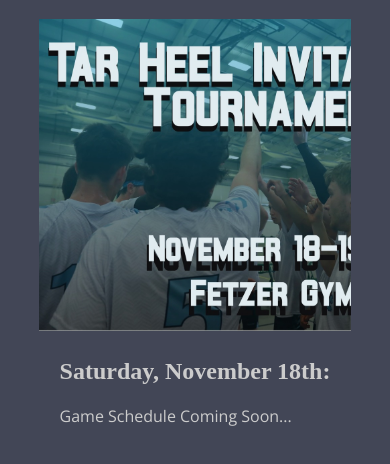
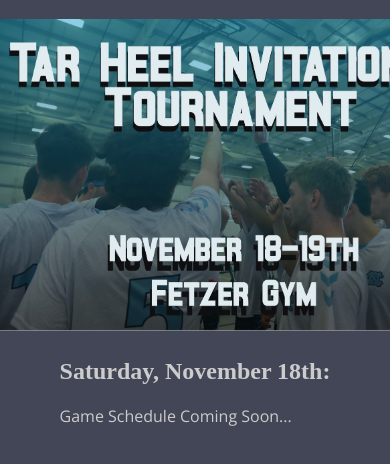
Before and after one commit to BennyBoyVW/BennyBoyVW.github.io, a plain HTML site: page schedule.html in a window 390 px wide. Shown: the part 134-598 px from the top of the page. Drawn offline with nearby package versions, Linux system fonts and the light colour scheme; a web font is replaced by a local one.

Commit message:
still trying to fix the photo overlap in teh about section. I also updated the THI Graphic

```diff
--- a/css/styles.css
+++ b/css/styles.css
@@ -161,7 +161,7 @@ p {
 }
 
 #oldTeamPic {
-    width: 30vw;
+    width: 50vw;
     height: 30vw;
     background-image: url(../img/cthc_1991_1992.jpg);
     background-size: cover;
@@ -762,7 +762,7 @@ h3 {
 
 .thiPromo {
     height: 100%;
-    width: 35.5%;
+    width: 100%;
     background-image: url(../img/thiGraphic.jpeg);
     background-size: cover;
 }
@@ -860,7 +860,7 @@ h3 {
         height: 50vw;
     }
     #oldTeamPic {
-        width: 50vw;
+        width: 65vw;
         height: 50vw;
     }
     #jackAaronContainer {
@@ -903,6 +903,6 @@ h3 {
     }
     .thiPromo {
         min-height: 80vw;
-        min-width: 80vw;
+        min-width: 100vw;
     }
 }
```
